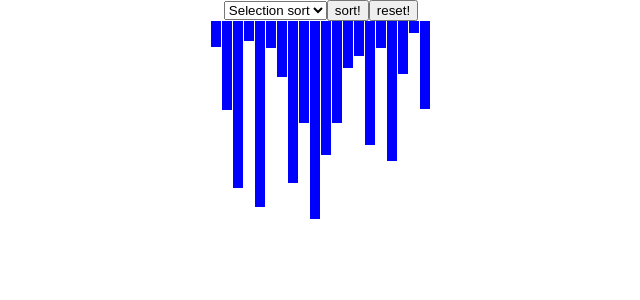
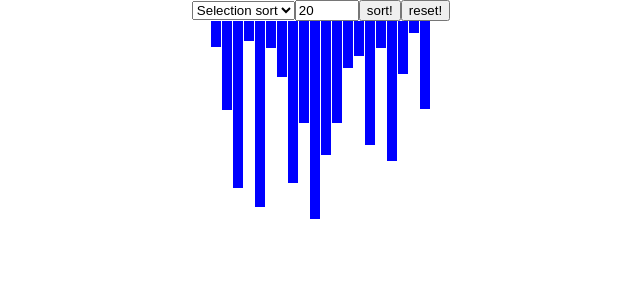
Before and after one commit to Puh00/algorithm-visualizer, a React (Create React App) app: page / in a window 1280 px wide. Shown: the top 300 px of the page, without its empty margins (319-959 px from the left). Built offline with nearby package versions, Linux system fonts and the light colour scheme.

Commit message:
:children_crossing: Add input field for number of bars

```diff
--- a/src/components/SortingVisualizer.tsx
+++ b/src/components/SortingVisualizer.tsx
@@ -9,10 +9,11 @@ import { getAlgorithm } from "../core/sorting/AlgorithmFactory";
 function App() {
   const [bars, setBars] = useState<Bar[]>([]);
   const [algorithm, setAlgorithm] = useState<string>("selection");
+  const [num, setNum] = useState<number>(20);
 
   useEffect(() => {
     reset();
-  }, []);
+  }, []); // eslint-disable-line react-hooks/exhaustive-deps
 
   const sort = async (): Promise<void> => {
     var sorter: Sorter = getAlgorithm(algorithm);
@@ -22,11 +23,18 @@ function App() {
 
   const reset = (): void =>
     setBars(
-      [...Array(20)].map(() => ({
+      [...Array(num)].map(() => ({
         num: Math.floor(Math.random() * 200),
         color: BLUE,
       }))
     );
+
+  const handleNumberChange = (e: React.ChangeEvent<HTMLInputElement>) => {
+    let { value, min, max } = e.target;
+    const val = Math.max(Number(min), Math.min(Number(max), Number(value)));
+    setNum(val);
+    reset();
+  };
 
   return (
     <div>
@@ -37,6 +45,16 @@ function App() {
           </option>
           <option value="insertion">Insertion sort</option>
         </select>
+        <input
+          name="no. bars"
+          type="number"
+          value={num}
+          step={5}
+          min="5"
+          max="100"
+          onChange={handleNumberChange}
+          onKeyDown={(e) => e.preventDefault()}
+        />
         <button onClick={sort}> sort! </button>
         <button onClick={reset}> reset! </button>
       </div>
```
